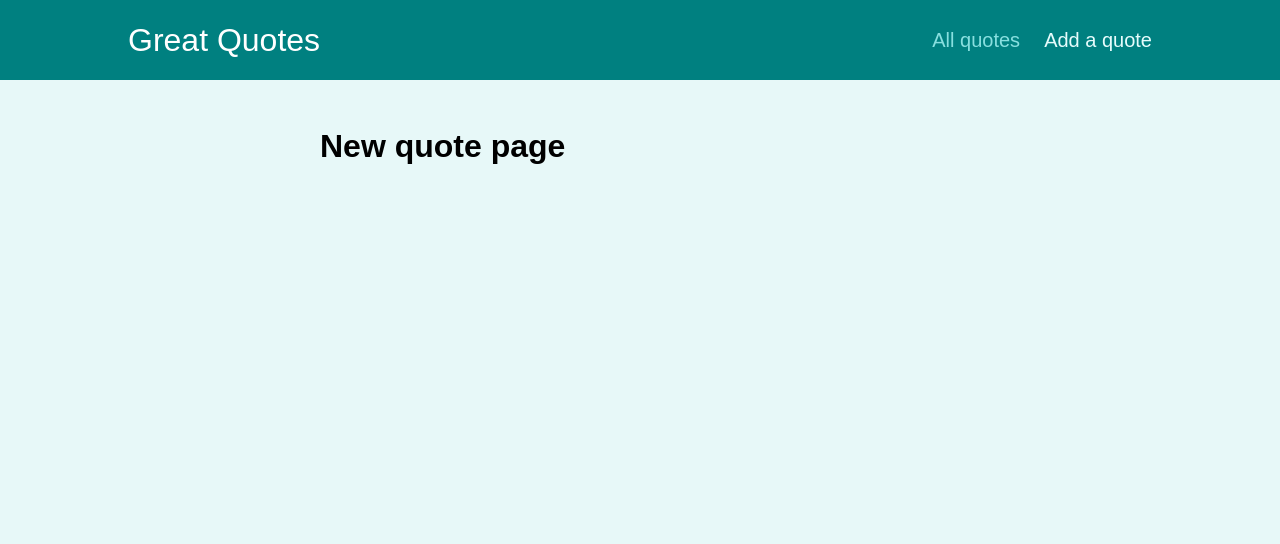
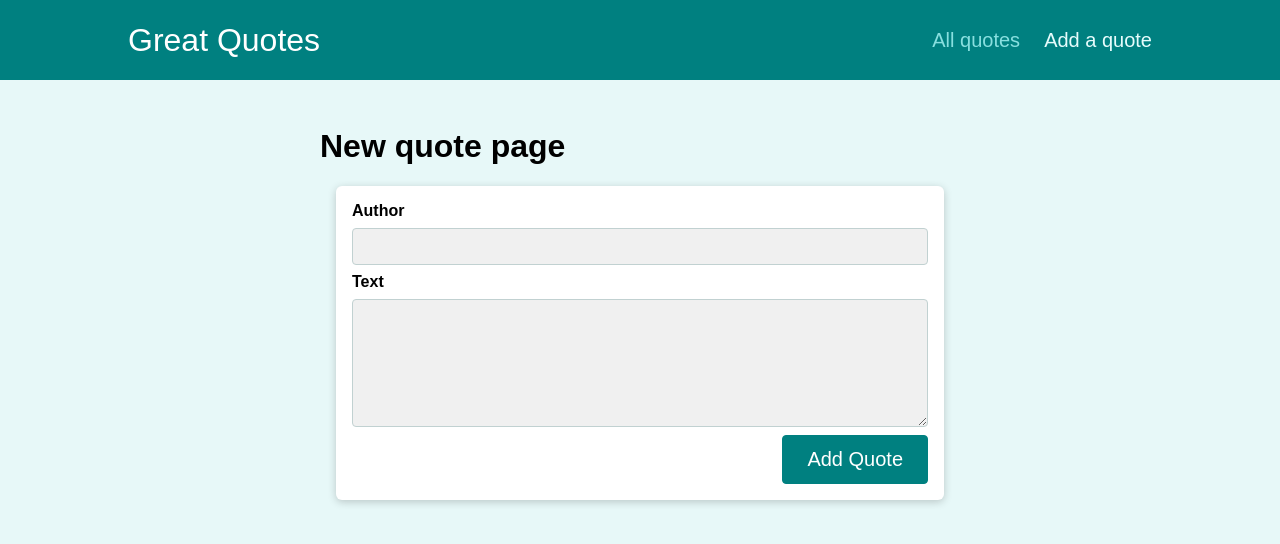
Before and after one commit to Gid-lamim/REACT-routing-practice-II, a React (Create React App) app: page /new-quote in a window 1280 px wide. Shown: the top 544 px of the page. Built offline with nearby package versions, Linux system fonts and the light colour scheme.

Commit message:
add a form to the newQuote pages

```diff
--- a/src/pages/NewQuote.js
+++ b/src/pages/NewQuote.js
@@ -1,5 +1,18 @@
+import { Fragment } from "react";
+import QuoteForm from "../components/quotes/QuoteForm";
+
+
 const NewQuote = () => {
-    return <h1>New quote page</h1>
+
+    const QuoteSubitionHandler = (props) => {
+        console.log(props);
+    }
+
+    return <Fragment>
+            <h1>New quote page</h1>
+            <QuoteForm onAddQuote={QuoteSubitionHandler}/>
+        </Fragment>
+
 }
 
 export default NewQuote;
```
